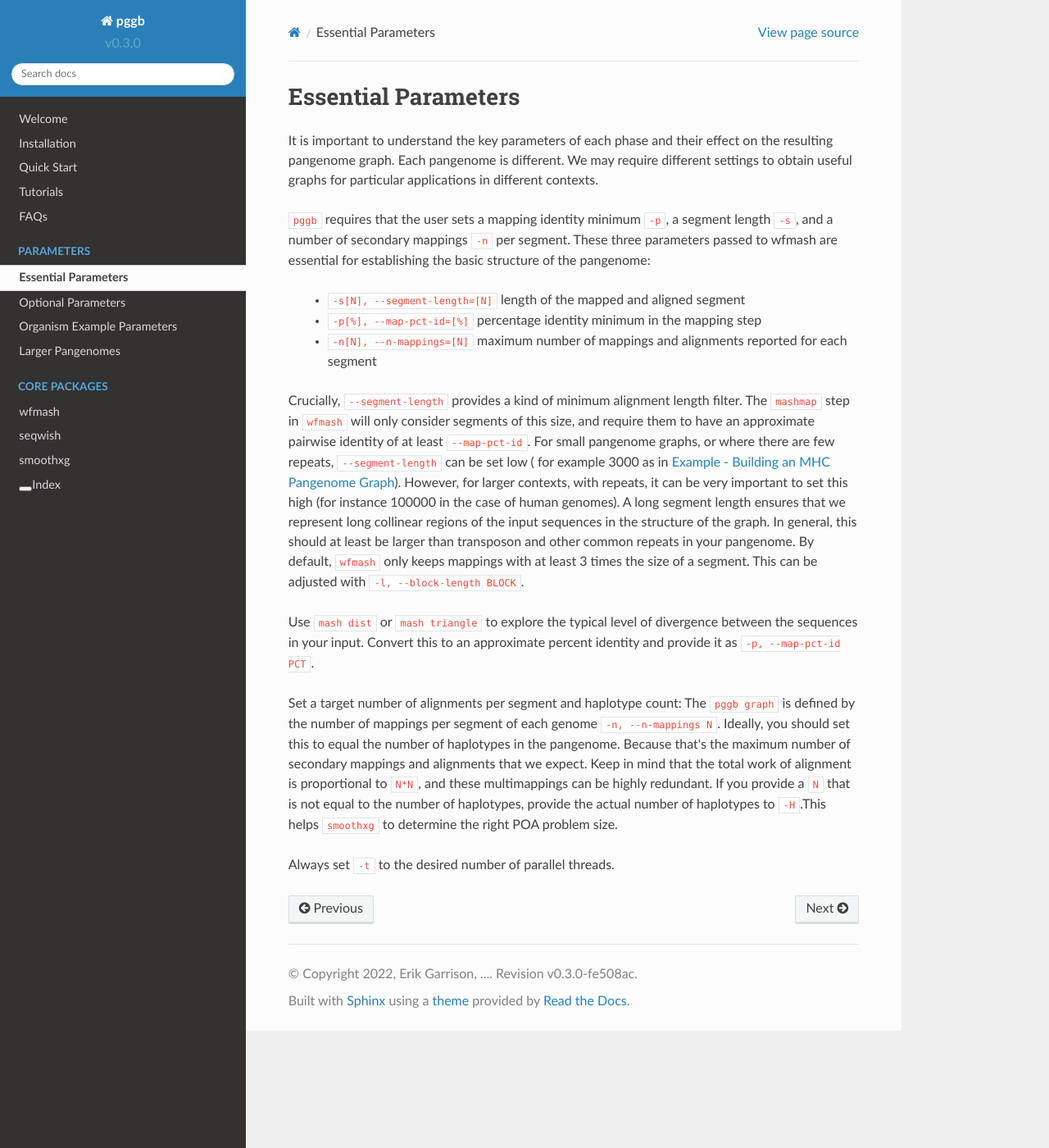
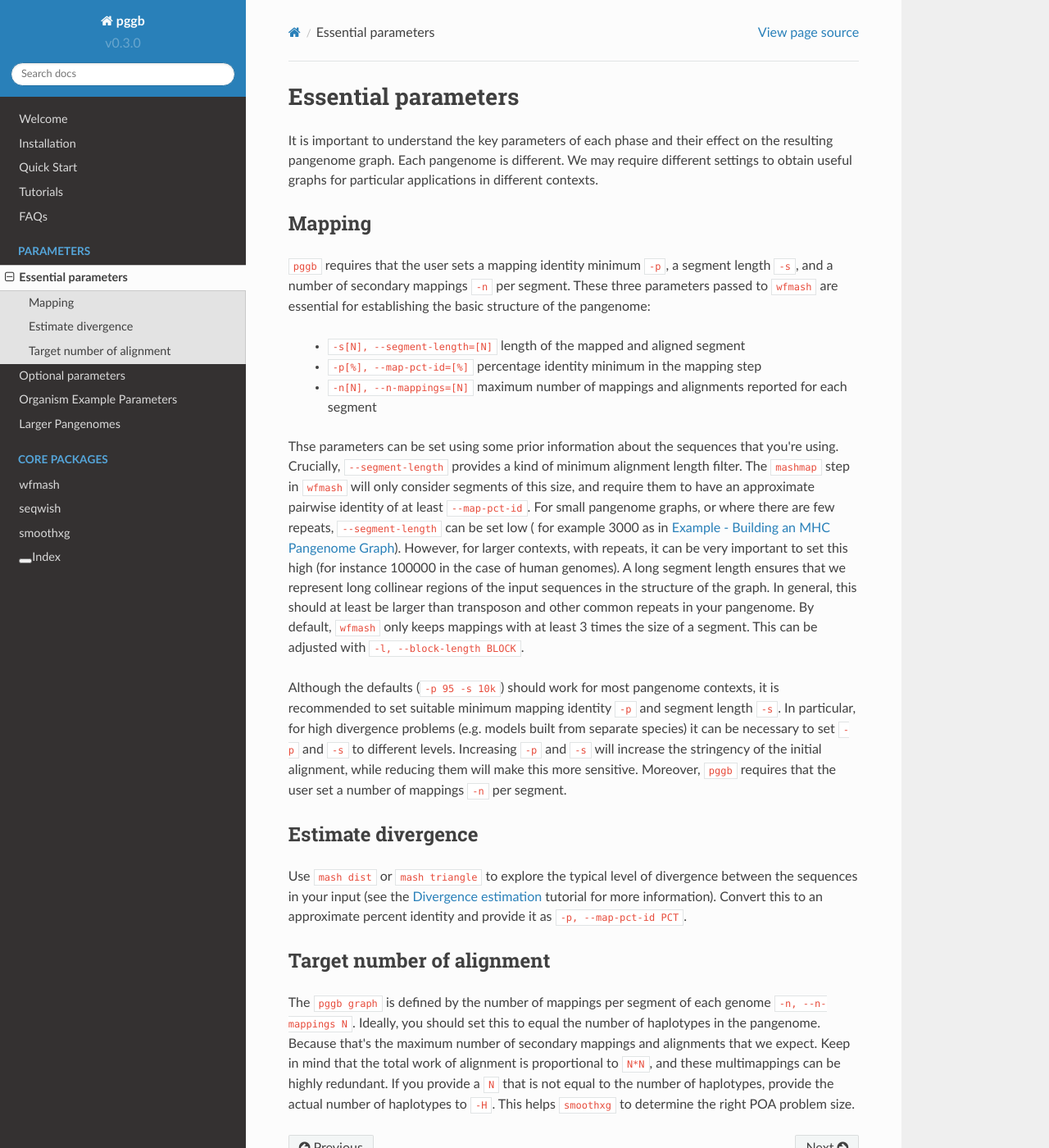
Before and after one commit to pangenome/pggb, a Sphinx documentation site: the page built from docs/rst/essential_parameters.rst, in a window 1280 px wide and 1400 px high. Shown: the whole window at 82% size. Built offline with Sphinx 7.4.7 and the Read the Docs theme 2.0.0, drawn with Linux system fonts in a browser that asks for light colours; some of the changed text lies outside the part shown.

Commit message:
cleaning and remove copy-pasta between README/DOC [skip ci]

```diff
--- a/docs/conf.py
+++ b/docs/conf.py
@@ -20,13 +20,13 @@ sys.path.insert(0, os.path.abspath('../lib/'))
 # -- Project information -----------------------------------------------------
 
 project = u'pggb'
-copyright = '2022, Erik Garrison, .... Revision v0.3.0-fe508ac'
+copyright = '2022, Erik Garrison, .... Revision v0.3.0-05df238'
 author = u'Erik Garrison, ...'
 
 # The short X.Y version
 version = 'v0.3.0'
 # The full version, including alpha/beta/rc tags
-release = 'fe508ac'
+release = '05df238'
 
 
 # -- General configuration ---------------------------------------------------
--- a/docs/rst/essential_parameters.rst
+++ b/docs/rst/essential_parameters.rst
@@ -1,7 +1,7 @@
 .. _essential_parameters:
 
 ####################
-Essential Parameters
+Essential parameters
 ####################
 
 .. toctree::
@@ -10,26 +10,48 @@ Essential Parameters
 It is important to understand the key parameters of each phase and their effect on the resulting pangenome graph.
 Each pangenome is different. We may require different settings to obtain useful graphs for particular applications in different contexts.
 
+
+-------------------------
+Mapping
+-------------------------
+
 ``pggb`` requires that the user sets a mapping identity minimum ``-p``, a segment length ``-s``, and a number of secondary mappings ``-n`` per segment.
-These three parameters passed to wfmash are essential for establishing the basic structure of the pangenome:
+These three parameters passed to ``wfmash`` are essential for establishing the basic structure of the pangenome:
 
     - ``-s[N], --segment-length=[N]`` length of the mapped and aligned segment
     - ``-p[%], --map-pct-id=[%]`` percentage identity minimum in the mapping step
     - ``-n[N], --n-mappings=[N]`` maximum number of mappings and alignments reported for each segment
 
+Thse parameters can be set using some prior information about the sequences that you're using.
 Crucially, ``--segment-length`` provides a kind of minimum alignment length filter. The ``mashmap`` step in ``wfmash`` will only consider segments of this size,
 and require them to have an approximate pairwise identity of at least ``--map-pct-id``. For small pangenome graphs, or where there are few repeats, ``--segment-length``
-can be set low ( for example 3000 as in :ref:`quick_start_example`). However, for larger contexts, with repeats, it can be very important to set this high (for instance 100000 in the case of human genomes).
-A long segment length ensures that we represent long collinear regions of the input sequences in the structure of the graph. In general, this should at least be larger than transposon and other common repeats in your pangenome.
-By default, ``wfmash`` only keeps mappings with at least 3 times the size of a segment. This can be adjusted with ``-l, --block-length BLOCK``.
+can be set low ( for example 3000 as in :ref:`quick_start_example`).
+However, for larger contexts, with repeats, it can be very important to set this high (for instance 100000 in the case of human genomes).
+A long segment length ensures that we represent long collinear regions of the input sequences in the structure of the graph.
+In general, this should at least be larger than transposon and other common repeats in your pangenome.
+By default, ``wfmash`` only keeps mappings with at least 3 times the size of a segment.
+This can be adjusted with ``-l, --block-length BLOCK``.
 
-Use ``mash dist`` or ``mash triangle`` to explore the typical level of divergence between the sequences in your input. Convert this to an approximate percent identity and provide it as ``-p, --map-pct-id PCT``.
+Although the defaults (``-p 95 -s 10k``) should work for most pangenome contexts, it is recommended to set suitable minimum mapping identity ``-p`` and segment length ``-s``.
+In particular, for high divergence problems (e.g. models built from separate species) it can be necessary to set ``-p`` and ``-s`` to different levels.
+Increasing ``-p`` and ``-s`` will increase the stringency of the initial alignment, while reducing them will make this more sensitive.
+Moreover, ``pggb`` requires that the user set a number of mappings ``-n`` per segment.
 
-Set a target number of alignments per segment and haplotype count: The ``pggb graph`` is defined by the number of mappings per segment
-of each genome ``-n, --n-mappings N``. Ideally, you should set this to equal the number of haplotypes in the pangenome.
+
+-------------------------
+Estimate divergence
+-------------------------
+
+Use ``mash dist`` or ``mash triangle`` to explore the typical level of divergence between the sequences in your input (see the :ref:`divergence_estimation` tutorial for more information).
+Convert this to an approximate percent identity and provide it as ``-p, --map-pct-id PCT``.
+
+-------------------------
+Target number of alignment
+-------------------------
+
+The ``pggb graph`` is defined by the number of mappings per segment of each genome ``-n, --n-mappings N``.
+Ideally, you should set this to equal the number of haplotypes in the pangenome.
 Because that's the maximum number of secondary mappings and alignments that we expect.
 Keep in mind that the total work of alignment is proportional to ``N*N``, and these multimappings can be highly redundant.
-If you provide a ``N`` that is not equal to the number of haplotypes, provide the actual number of haplotypes to ``-H``.This helps
-``smoothxg`` to determine the right POA problem size.
-
-Always set ``-t`` to the desired number of parallel threads.
+If you provide a ``N`` that is not equal to the number of haplotypes, provide the actual number of haplotypes to ``-H``.
+This helps  ``smoothxg`` to determine the right POA problem size.
--- a/docs/rst/larger_pangenomes_parameters.rst
+++ b/docs/rst/larger_pangenomes_parameters.rst
@@ -18,4 +18,4 @@ in the diversity metric). In general, increasing ``-s``, and ``-p`` decreases ru
 For instance, a good setting for 10-20 genomes from the same species, with diversity from 1-5% would be ``-s 100000 -p 90 -n 10``. However, if we wanted to include genomes from another
 species with higher divergence (say 20%), we might use ``-s 100000 -p 70 -n 10``. The exact configuration depends on the application, and testing must be used to determine what is appropriate for a given study.
 
-When abPOA digests very complex and deep blocks, it might consume a huge amount of memory. This can be addressed with ``-T`` to specifically control the number of threads during the POA step. This leads to a lower memory consumption.
+When ``abPOA`` digests very complex and deep blocks, it might consume a huge amount of memory. This can be addressed with ``-T`` to specifically control the number of threads during the POA step. This leads to a lower memory consumption.
```
Also changed, not shown: README.md (+5 -114 lines), docs/rst/optional_parameters.rst (+46 -19 lines).
